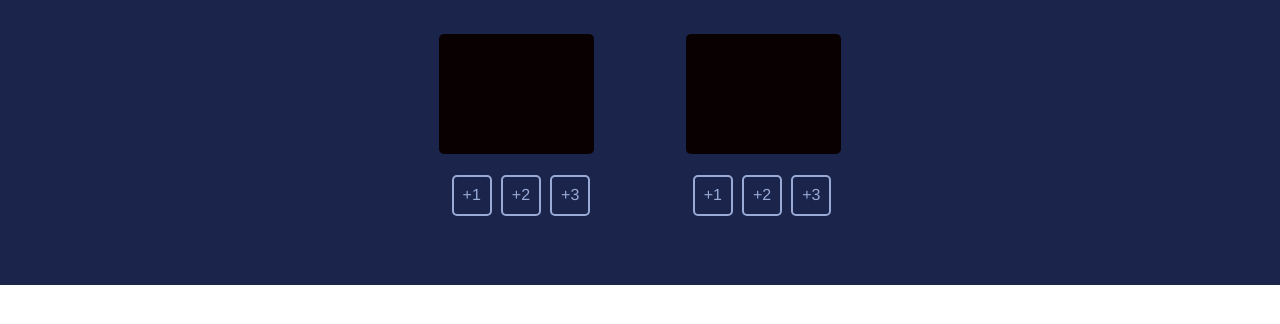
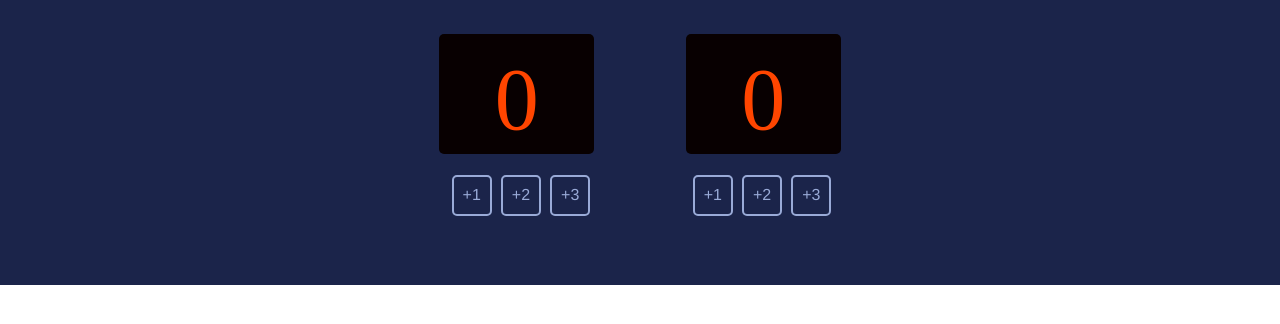
Before and after one commit to modularscript/Basketball-Scoreboard, a website built with Vite: page index.html in a window 1280 px wide. Shown: the part 130-454 px from the top of the page. Built offline with nearby package versions, Linux system fonts and the light colour scheme; a web font is replaced by a local one.

Commit message:
Basic styling not perfectly done

```diff
--- a/index.css
+++ b/index.css
@@ -49,6 +49,21 @@
   justify-content: space-evenly;
 }
 
+.overlap {
+  position: relative;
+}
+
+.points-number {
+  position: absolute;
+  top: 55%;
+  left: 50%;
+  transform: translate(-50%, -50%);
+  font-family: Cursed Timer ULiL-Regular;
+  font-size: 5.5rem;
+  font-weight: 400;
+  color: orangered;
+  text-align: center;
+}
 
 /*PART: Score Buttons */
 
--- a/index.html
+++ b/index.html
@@ -17,13 +17,26 @@
           <!--Note: Vector elementals
             https://developer.mozilla.org/en-US/docs/Web/SVG/Element/rect
           -->
+          <div class="overlap">
+            <div class="black-screen">
               <svg xmlns="http://www.w3.org/2000/svg" width="155" height="120" viewBox="0 0 155 120" fill="none">
                 <rect width="155" height="120" rx="5" fill="#080001" />
               </svg>
+            </div>
+            <div id="home" class="points-number">0</div>
+          </div>
 
+          <div class="overlap">
+            <div class="black-screen">
               <svg xmlns="http://www.w3.org/2000/svg" width="155" height="120" viewBox="0 0 155 120" fill="none">
                 <rect width="155" height="120" rx="5" fill="#080001" />
               </svg>
+            </div>
+            <div id="guest" class="points-number">0</div>
+
+          </div>
+
+
         </div>
 
         <div class="score-buttons">
```
Lines whose indentation alone changed are shown as unchanged.
